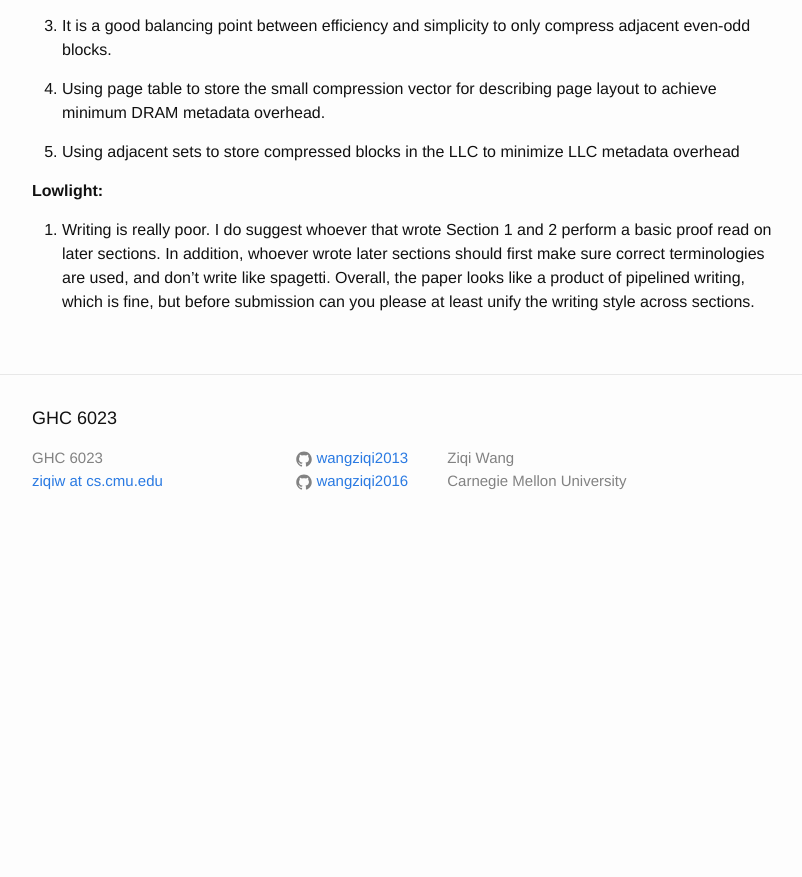
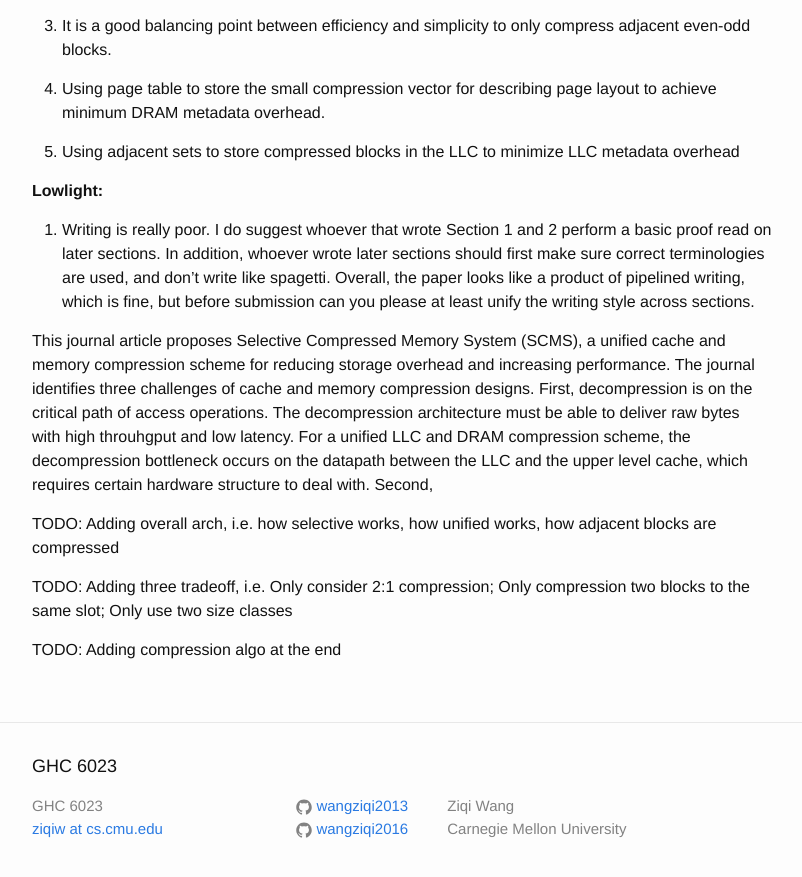
Before and after one commit to wangziqi2013/wangziqi2013.github.io, a Jekyll site: the page built from _posts/2020-07-03-scms.markdown, in a window 1280 px wide and 900 px high, scrolled down 607 px. Shown: the top 877 px of the window, without its empty margins (238-1040 px from the left). Built offline with Jekyll 4.4.1, drawn with Linux system fonts in a browser that asks for light colours; before the commit the page ends 1159 px from its top, so only the background shows below that.

Commit message:
Adding first challenge

```diff
--- a/_posts/2020-07-03-scms.markdown
+++ b/_posts/2020-07-03-scms.markdown
@@ -36,3 +36,18 @@ version_mgmt:
    spagetti.
    Overall, the paper looks like a product of pipelined writing, which is fine, but before submission can you please
    at least unify the writing style across sections.
+
+This journal article proposes Selective Compressed Memory System (SCMS), a unified cache and memory compression scheme
+for reducing storage overhead and increasing performance.
+The journal identifies three challenges of cache and memory compression designs. First, decompression is on the critical
+path of access operations. The decompression architecture must be able to deliver raw bytes with high throuhgput and low
+latency. For a unified LLC and DRAM compression scheme, the decompression bottleneck occurs on the datapath between the
+LLC and the upper level cache, which requires certain hardware structure to deal with.
+Second,
+
+TODO: Adding overall arch, i.e. how selective works, how unified works, how adjacent blocks are compressed
+
+TODO: Adding three tradeoff, i.e. Only consider 2:1 compression; Only compression two blocks to the same slot; Only
+use two size classes
+
+TODO: Adding compression algo at the end
```
